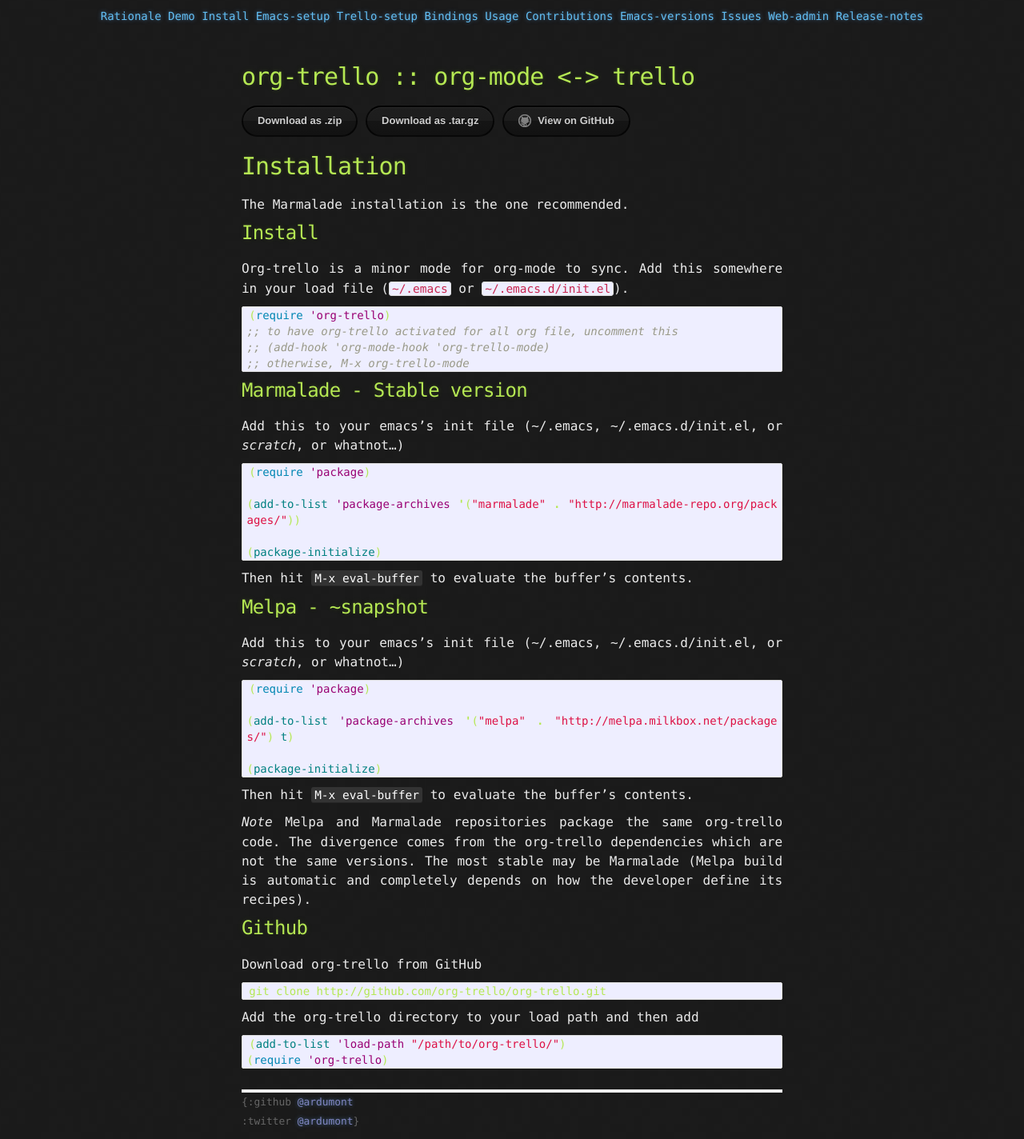
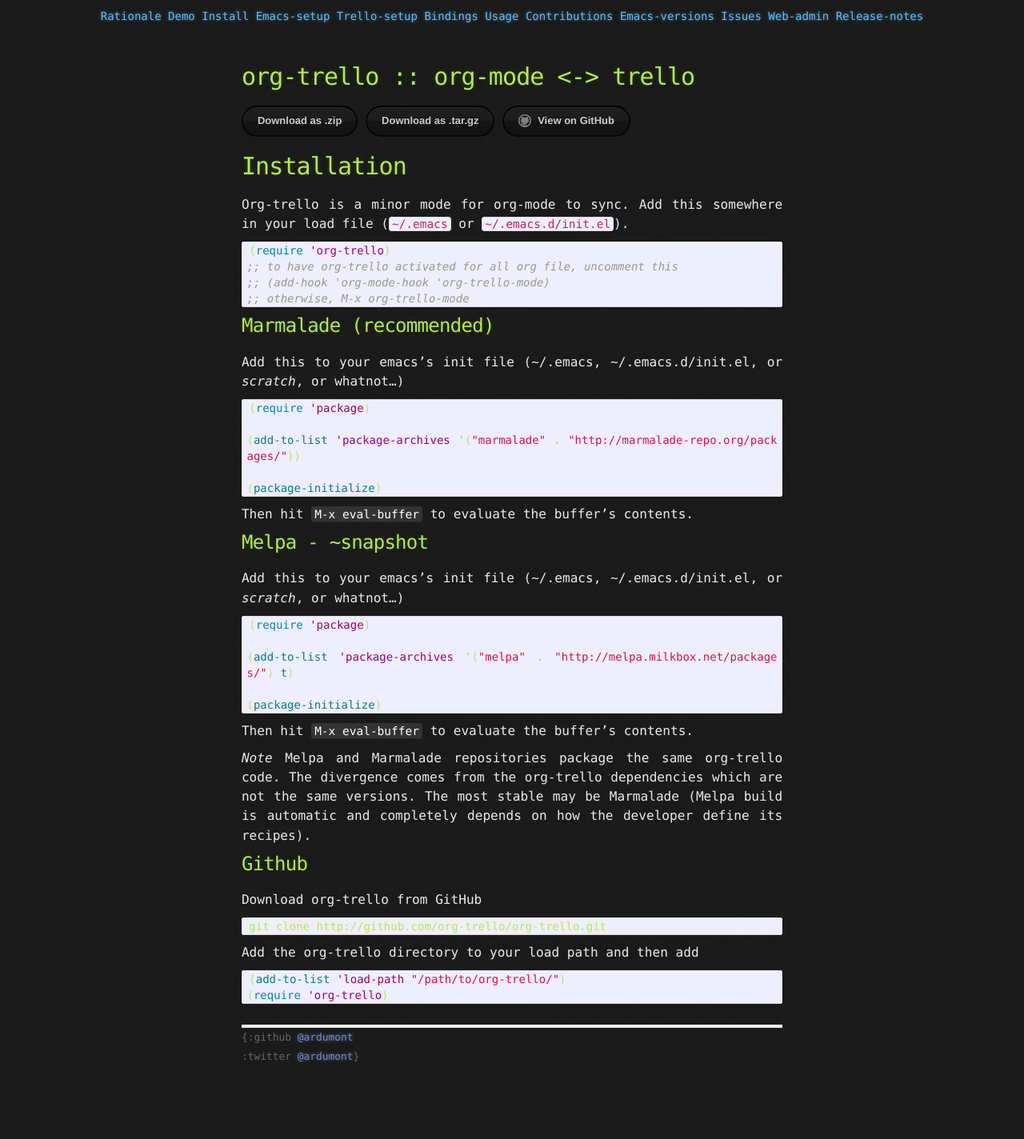
Before and after one commit to org-trello/org-trello.github.io, a Jekyll site: the page built from installation.md, in a window 1280 px wide. Shown: the whole page at 80% size. Built offline with Jekyll 4.4.1, drawn with Linux system fonts in a browser that asks for light colours; Markdown is read by kramdown in place of the engine named in the settings; after the commit the page ends 1343 px from its top, so only the background shows below that.

Commit message:
Improve installation steps

````diff
--- a/installation.md
+++ b/installation.md
@@ -3,10 +3,6 @@ layout: post
 title:  "Installation"
 date:   2014-03-16 11:01:52
 ---
-
-The Marmalade installation is the one recommended.
-
-### Install
 
 Org-trello is a minor mode for org-mode to sync.
 Add this somewhere in your load file (`~/.emacs` or `~/.emacs.d/init.el`).
@@ -18,7 +14,7 @@ Add this somewhere in your load file (`~/.emacs` or `~/.emacs.d/init.el`).
 ;; otherwise, M-x org-trello-mode
 ```
 
-### Marmalade - Stable version
+### Marmalade (recommended)
 
 Add this to your emacs's init file (~/.emacs, ~/.emacs.d/init.el, or *scratch*, or whatnot...)
 
````
